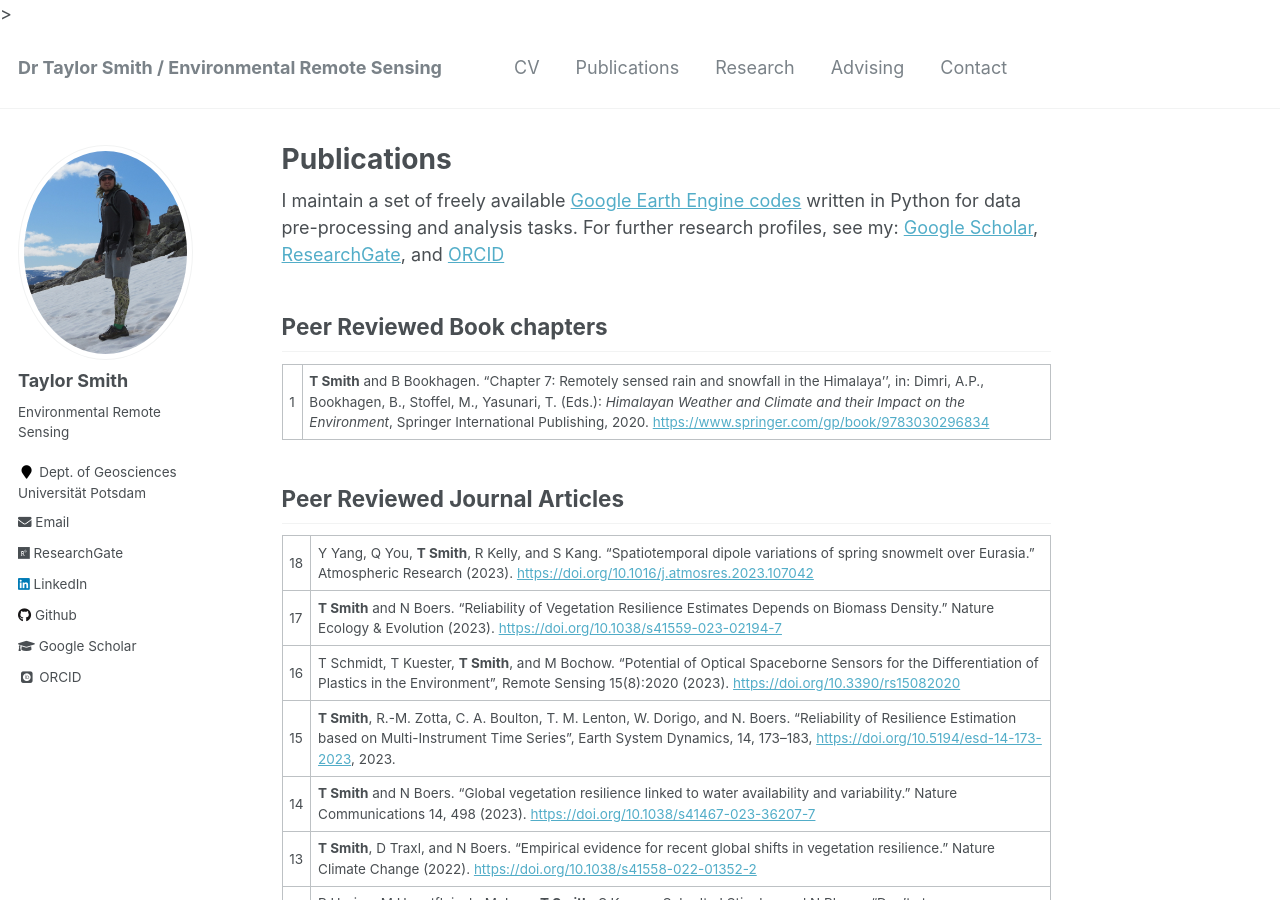
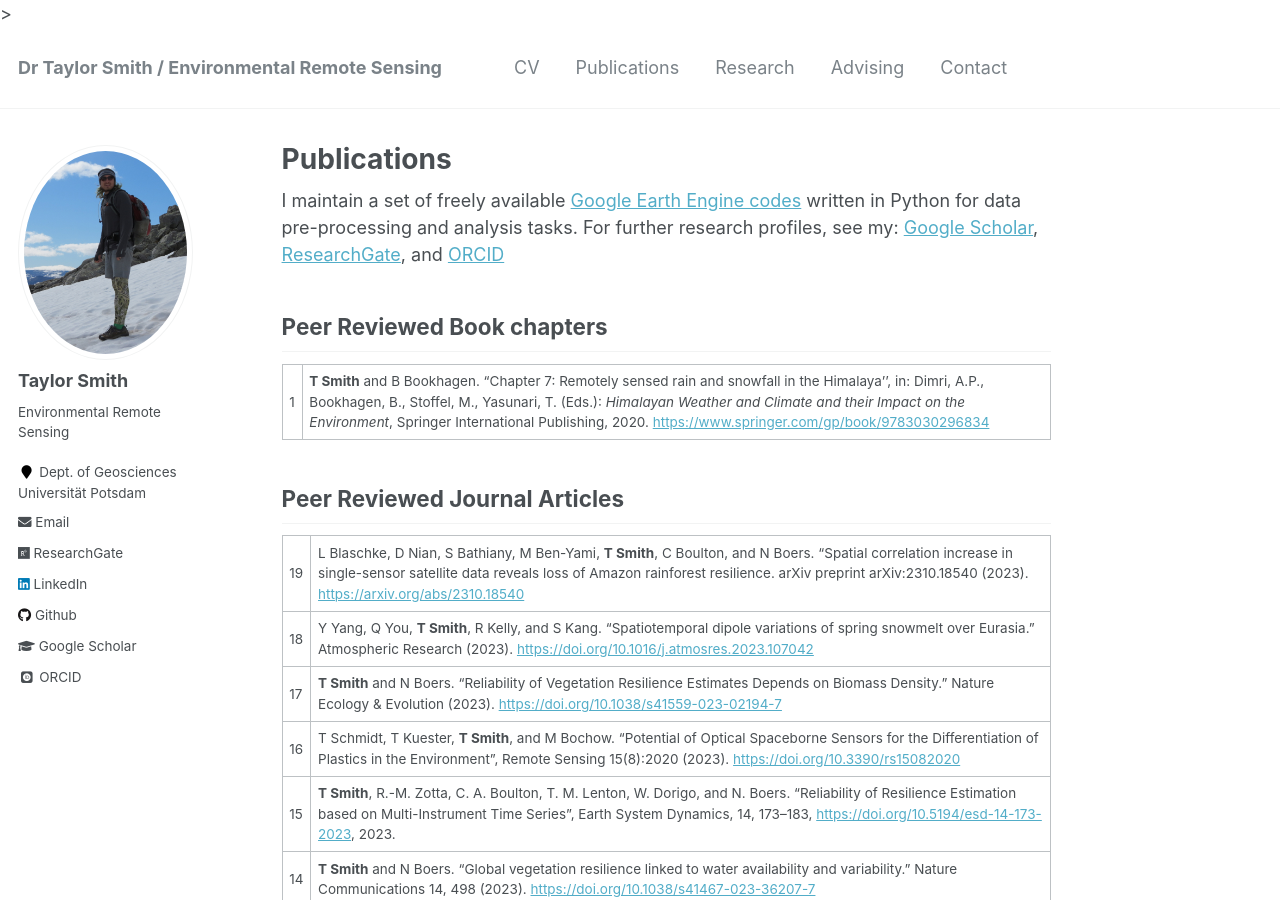
Before and after one commit to tasmi/tasmi.github.io, a Jekyll site: the page built from _pages/publications.md, in a window 1280 px wide and 900 px high. Built offline with Jekyll 4.4.1, drawn with Linux system fonts in a browser that asks for light colours; some web fonts are replaced.

Commit message:
Update publications.md

```diff
--- a/_pages/publications.md
+++ b/_pages/publications.md
@@ -13,6 +13,7 @@ I maintain a set of freely available [Google Earth Engine codes](https://github.
 
 ## Peer Reviewed Journal Articles
 
+19 | L Blaschke, D Nian, S Bathiany, M Ben-Yami, **T Smith**, C Boulton, and N Boers. "Spatial correlation increase in single-sensor satellite data reveals loss of Amazon rainforest resilience. arXiv preprint arXiv:2310.18540 (2023). [https://arxiv.org/abs/2310.18540](https://arxiv.org/abs/2310.18540)
 18 | Y Yang, Q You, **T Smith**, R Kelly, and S Kang. "Spatiotemporal dipole variations of spring snowmelt over Eurasia." Atmospheric Research (2023). [https://doi.org/10.1016/j.atmosres.2023.107042](https://doi.org/10.1016/j.atmosres.2023.107042)
 17 | **T Smith** and N Boers. "Reliability of Vegetation Resilience Estimates Depends on Biomass Density." Nature Ecology & Evolution (2023). [https://doi.org/10.1038/s41559-023-02194-7](https://doi.org/10.1038/s41559-023-02194-7)
 16 | T Schmidt, T Kuester, **T Smith**, and M Bochow. "Potential of Optical Spaceborne Sensors for the Differentiation of Plastics in the Environment", Remote Sensing 15(8):2020 (2023). [https://doi.org/10.3390/rs15082020](https://doi.org/10.3390/rs15082020)
```
